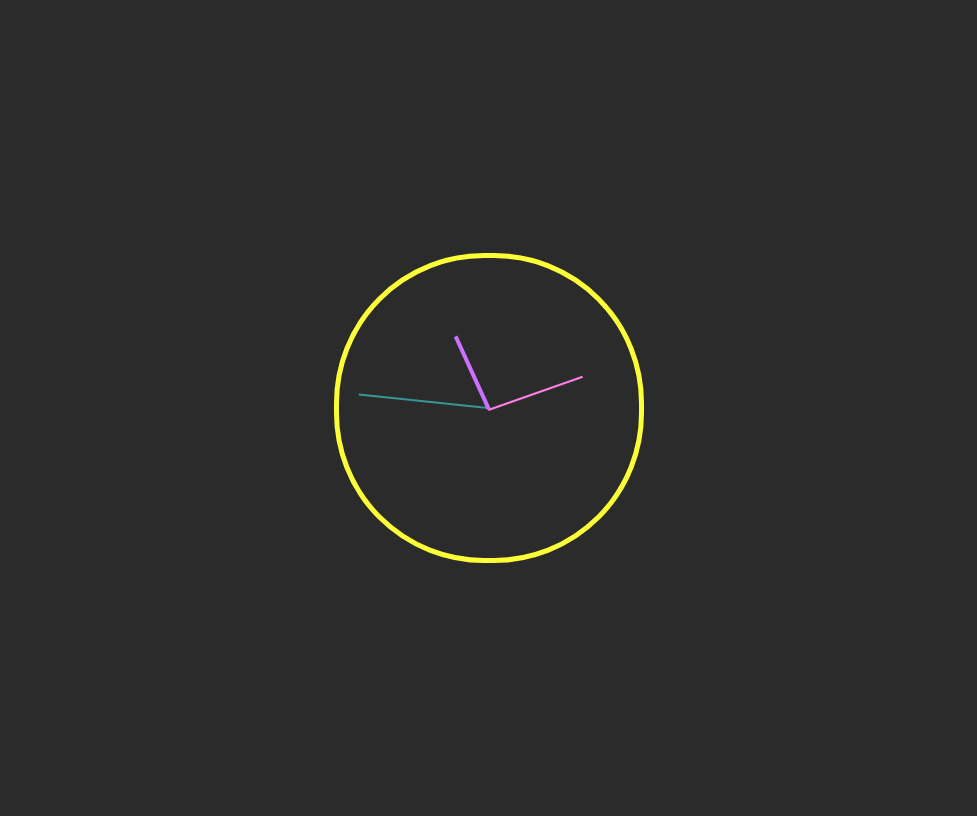
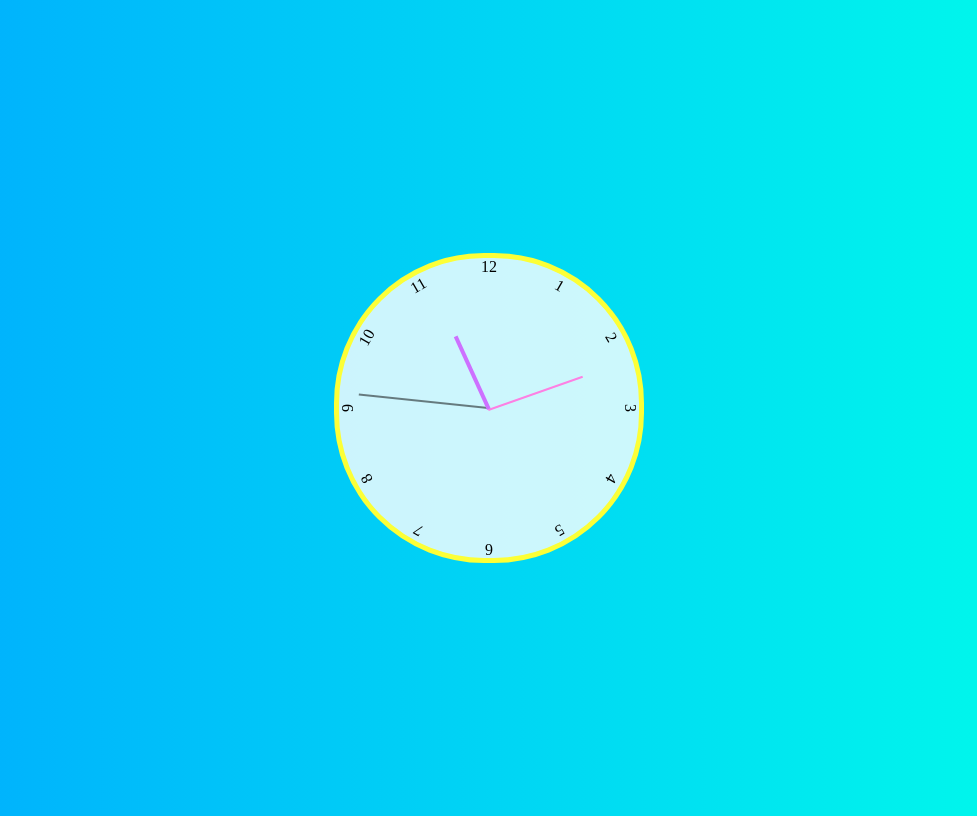
Before and after one commit to currentadam1/clock-Project, a plain HTML site: page index.html in a window 1280 px wide. Shown: the whole page, without its empty margins (151-1128 px from the left). Drawn offline with Linux system fonts and the light colour scheme.

Commit message:
second commit

```diff
--- a/index.html
+++ b/index.html
@@ -12,6 +12,19 @@
       <div id="minutes-hand"></div>
       <div id="hours-hand"></div>
       <div id="center"></div>
+      <div class="number number1">1</div>
+      <div class="number number2">2</div>
+      <div class="number number3">3</div>
+      <div class="number number4">4</div>
+      <div class="number number5">5</div>
+      <div class="number number6">6</div>
+      <div class="number number7">7</div>
+      <div class="number number8">8</div>
+      <div class="number number9">9</div>
+      <div class="number number10">10</div>
+      <div class="number number11">11</div>
+      <div class="number number12">12</div>
+
     </div>
 
     <script src="script.js"></script>
--- a/style.css
+++ b/style.css
@@ -1,9 +1,10 @@
+
 body {
   display: flex;
   justify-content: center;
   align-items: center;
   height: 100vh;
-  background-color: rgb(43, 43, 43);
+  background: linear-gradient(to right, hsl(200, 100%, 50%),hsl(175, 100%,50%));;
 }
 
 .clock {
@@ -12,13 +13,36 @@ body {
   width: 300px;
   border-radius: 150px;
   border: solid 5px rgb(252, 255, 55);
+  background-color:rgba(255,255, 255,.8) ;
 }
+
+.clock .number{
+  --rotation: 0;
+  position: absolute;
+  width: 100%;
+  height: 100%;
+  text-align: center;
+  transform: rotate(var(--rotation));
+}
+
+.clock .number1 { --rotation: 30deg;}
+.clock .number2 { --rotation: 60deg;}
+.clock .number3 { --rotation: 90deg;}
+.clock .number4 { --rotation: 120deg;}
+.clock .number5 { --rotation: 150deg;}
+.clock .number6 { --rotation: 180deg;}
+.clock .number7 { --rotation: 210deg;}
+.clock .number8 { --rotation: 240deg;}
+.clock .number9 { --rotation: 270deg;}
+.clock .number10 { --rotation: 300deg;}
+.clock .number11 { --rotation: 330deg;}
+
 
 #seconds-hand {
   position: absolute;
   height: 130px;
   width: 2px;
-  background-color: rgb(70, 255, 255);
+  background-color: black;
   left: 149px;
   bottom: 149px;
   opacity: 50%;
```
